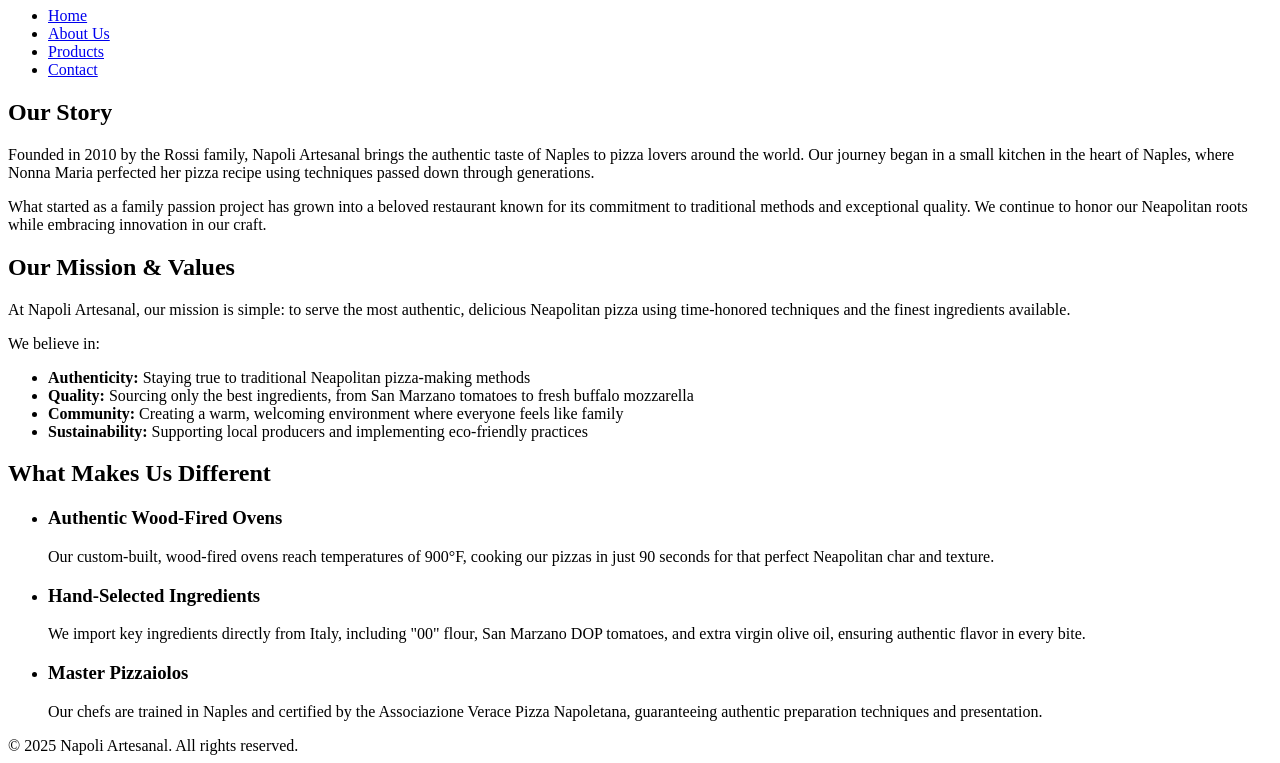
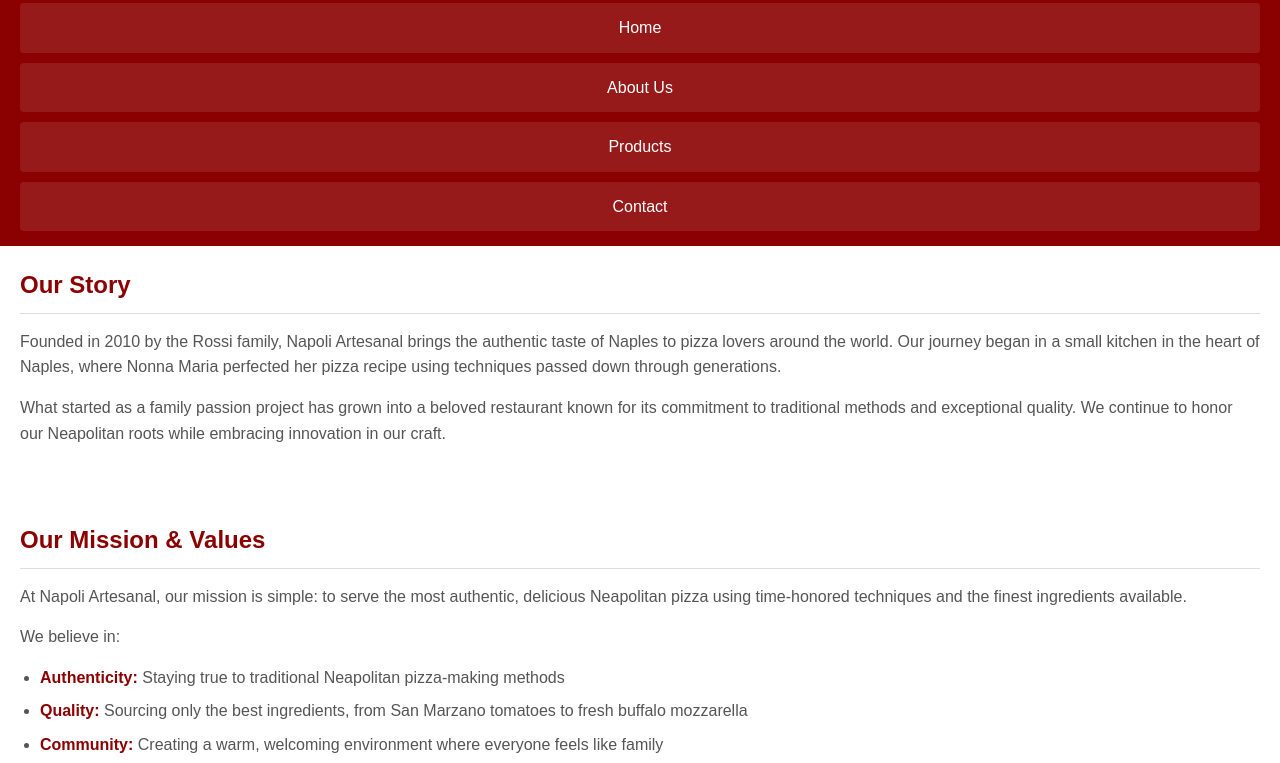
Before and after one commit to Rdgcz/napoli-artesanal-site, a plain HTML site: page about.html in a window 1280 px wide. Shown: the part 73-836 px from the top of the page. Drawn offline with Linux system fonts and the light colour scheme.

Commit message:
css href correction

```diff
--- a/about.html
+++ b/about.html
@@ -4,7 +4,7 @@
     <meta charset="UTF-8">
     <meta name="viewport" content="width=device-width, initial-scale=1.0">
     <title>About Us - Napoli Artesanal</title>
-    <link rel="stylesheet" href="css/style.css">
+    <link rel="stylesheet" href="css/styles.css">
 </head>
 <body>
     <header>
--- a/contact.html
+++ b/contact.html
@@ -4,7 +4,7 @@
     <meta charset="UTF-8">
     <meta name="viewport" content="width=device-width, initial-scale=1.0">
     <title>Contact Us - Napoli Artesanal</title>
-    <link rel="stylesheet" href="css/style.css">
+    <link rel="stylesheet" href="css/styles.css">
 
 </head>
 <body>
```
Also changed, not shown: index.html (+1 -1 lines), products.html (+1 -1 lines).
